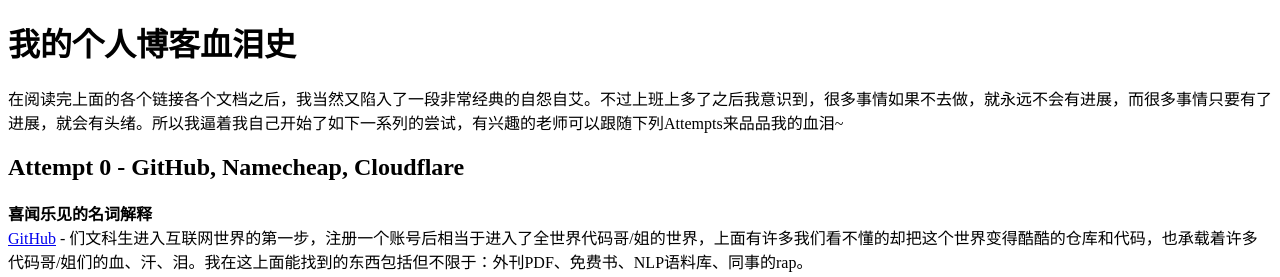
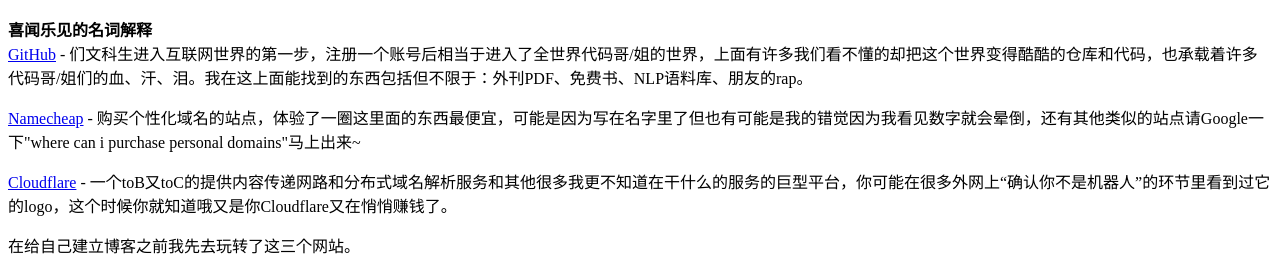
Before and after one commit to irethemelon/blog-le-livre-infini, an Eleventy site: page src/site/notes/情绪化教程：多情脆弱的人文社科男女怎么给自己建博客.md in a window 1280 px wide. Shown: the part 1715-1992 px from the top of the page. Built offline with nearby package versions, Linux system fonts and the light colour scheme; Eleventy itself is replaced by a stand-in of ours; files that its build step writes are made by us from their sources; what @sindresorhus/slugify, eleventy-plugin-nesting-toc, fs-file-tree, glob would draw is missing.

Commit message:
Update content src/site/notes/情绪化教程：多情脆弱的人文社科男女怎么给自己建博客.md

```diff
--- a/src/site/notes/情绪化教程：多情脆弱的人文社科男女怎么给自己建博客.md
+++ b/src/site/notes/情绪化教程：多情脆弱的人文社科男女怎么给自己建博客.md
@@ -34,6 +34,7 @@
 | 高水平  |                                                                                         [Halo](https://www.halo.run/)<br>[Hexo](https://hexo.io/zh-cn/)                                                                                         |                                                   开源的、有完整教程文档、有无数开发者参与完善的博客框架                                                    |              成品非常丝滑精美，可自定义的专业炫技模块非常多               |       需要特别多专业知识，我们这种人看到第一步就会哭        |    如果能吃苦/乐于挑战自己/有不少编程知识非常推荐；如果跟我一样脆弱可以先不管了     |
 | 中庸之道 | [Fruition](https://stephenou.notion.site/Fruition-Free-Open-Source-Toolkit-for-Building-Websites-with-Notion-771ef38657244c27b9389734a9cbff44)<br>[NotionNext](https://docs.tangly1024.com/about)<br>[Digital Garden](https://dg-docs.ole.dev/) | （笔记软件 + 部署平台）x 解决方案<br><br>简言之就是对照着伟大的计算机科学家们写的解决方案的文档，就可以把自己平时用的笔记软件（Notion或Obsidian）上的笔记，通过部署平台，发布出去！<br><br>*本人对此数学公式准确性概不负责* | 文档步骤清晰，非常noob-friendly，只要一步一步照着做就绝对能成，耗时基本在10-30分钟 | 可以支持自定义的地方少之又少；经常遇到报错，如果看不懂也解决不了就又会哭 | 综合下来对我来说付出时间和情绪成本最小的方案，还免费；但对于脆弱的我来说解决报错也让人很头痛 |
 | 直接摆烂 |                                                                                                            Notion一键publish<br>微信公众号                                                                                                             |                                                           大家熟知的个人博客退路                                                            |                   不用多余上手操作、不花时间                    |             事实上不太算正经个人博客             |   如果上面三种办法都让你崩溃的话为了保护自己的情绪和自我请用这个，逃避不可耻并且很有用   |
+
 *补充点多余的文字：*
 *在本博客建立之前，我在读文档时最讨厌文档里嵌套一个又一个的链接要我去读，我心想你都已经写文档了你为什么不把知识掰碎了喂给我？？后来当我开始写文档/教程之后才意识到，我之所以会主动引用这些链接，都是因为它们都已经写得很好了，我再编译就是剽窃了555，所以大家一定不要怕麻烦，要去读哦！记得日天哥教育我们的至理名言：Read the Fucking Manual。*
 
@@ -43,7 +44,7 @@
 ## Attempt 0 - GitHub, Namecheap, Cloudflare
 
 **喜闻乐见的名词解释**
-[GitHub](https://github.com/) - 们文科生进入互联网世界的第一步，注册一个账号后相当于进入了全世界代码哥/姐的世界，上面有许多我们看不懂的却把这个世界变得酷酷的仓库和代码，也承载着许多代码哥/姐们的血、汗、泪。我在这上面能找到的东西包括但不限于：外刊PDF、免费书、NLP语料库、同事的rap。
+[GitHub](https://github.com/) - 们文科生进入互联网世界的第一步，注册一个账号后相当于进入了全世界代码哥/姐的世界，上面有许多我们看不懂的却把这个世界变得酷酷的仓库和代码，也承载着许多代码哥/姐们的血、汗、泪。我在这上面能找到的东西包括但不限于：外刊PDF、免费书、NLP语料库、朋友的rap。
 
 [Namecheap](https://www.namecheap.com/) - 购买个性化域名的站点，体验了一圈这里面的东西最便宜，可能是因为写在名字里了但也有可能是我的错觉因为我看见数字就会晕倒，还有其他类似的站点请Google一下"where can i purchase personal domains"马上出来~
 
@@ -52,7 +53,9 @@
 在给自己建立博客之前我先去玩转了这三个网站。
 
 GitHub是很早之前因为有教培找资料的需求就注册了，在这个步骤暂时不需要过多的玩转操作，仅注册就行。
+
 Namecheap是得用的，有个性化域名需求的脆弱文科生们可以往搜索框里填入你想要的域名，喜欢哪个就按照步骤买哪个就是~
+
 Cloudflare在后续的Attempt 1会用上，别的Attempts就用不上了，不过如果你想用还是可以用，只是我不会教因为我不会┭┮﹏┭┮
 
 ## Attempt 1 - Notion + Fruition
```
